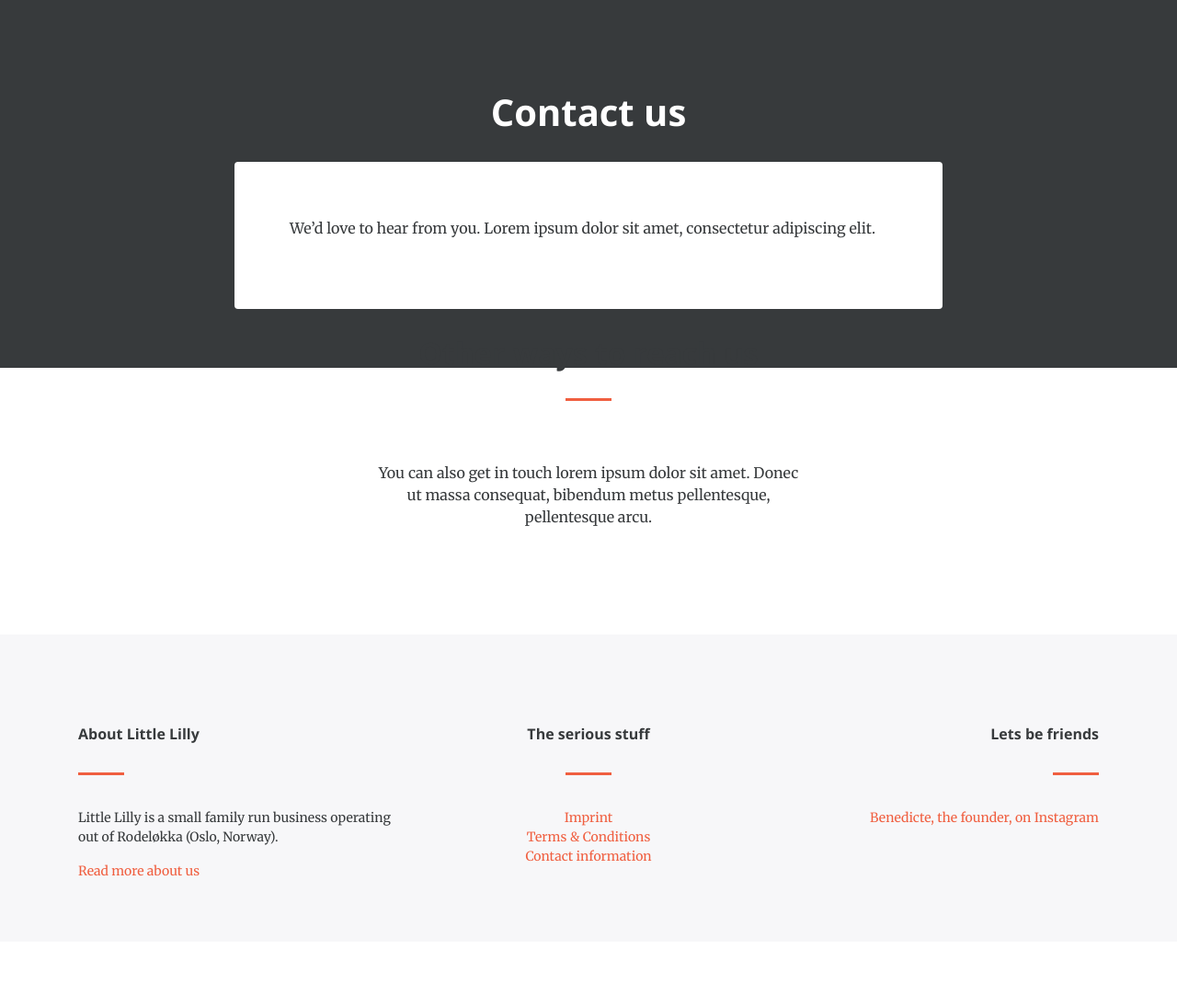
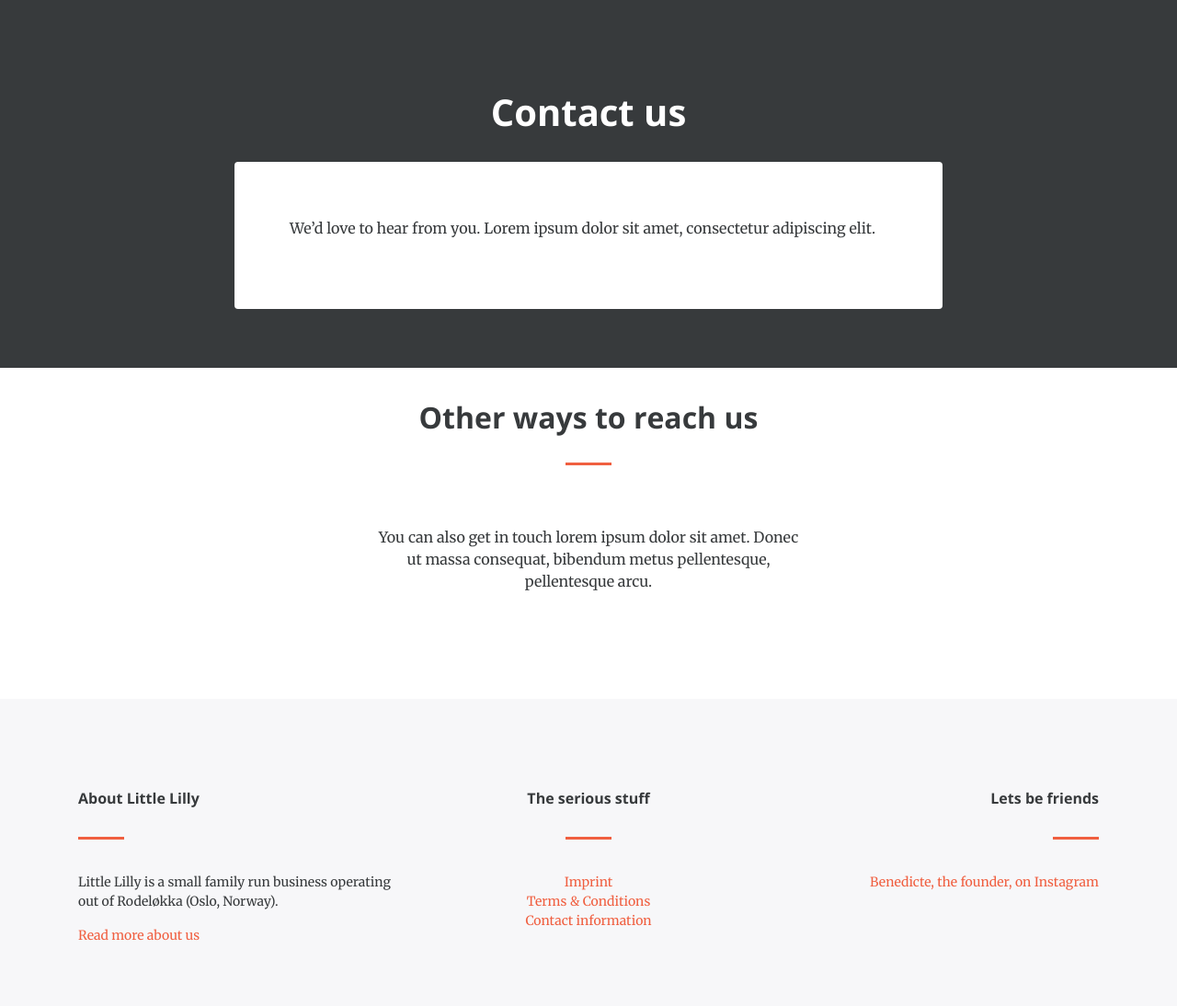
Before and after one commit to lillylabs/little-lilly-website, a Jekyll site: the page built from contact.markdown, in a window 1280 px wide. Shown: the whole page at 92% size. Built offline with Jekyll 4.4.1, drawn with Linux system fonts in a browser that asks for light colours; nearby versions of some CDN libraries; before the commit the page ends 1024 px from its top, so only the background shows below that.

Commit message:
Two white sections after each other should have less spaceing

```diff
--- a/_sass/_page-sections.scss
+++ b/_sass/_page-sections.scss
@@ -12,6 +12,10 @@
 
   @include background-cover();
   padding: 100px 0;
+
+  &.bg-white + .bg-white {
+    padding-top: 30px;
+  }
 
   .actions {
     margin-top: 60px;
@@ -67,10 +71,6 @@
   &.page-content {
 
     padding-bottom: 0;
-
-    +.bg-white {
-      padding-top: 30px;
-    }
 
     .block {
       max-width: 800px !important;
```
